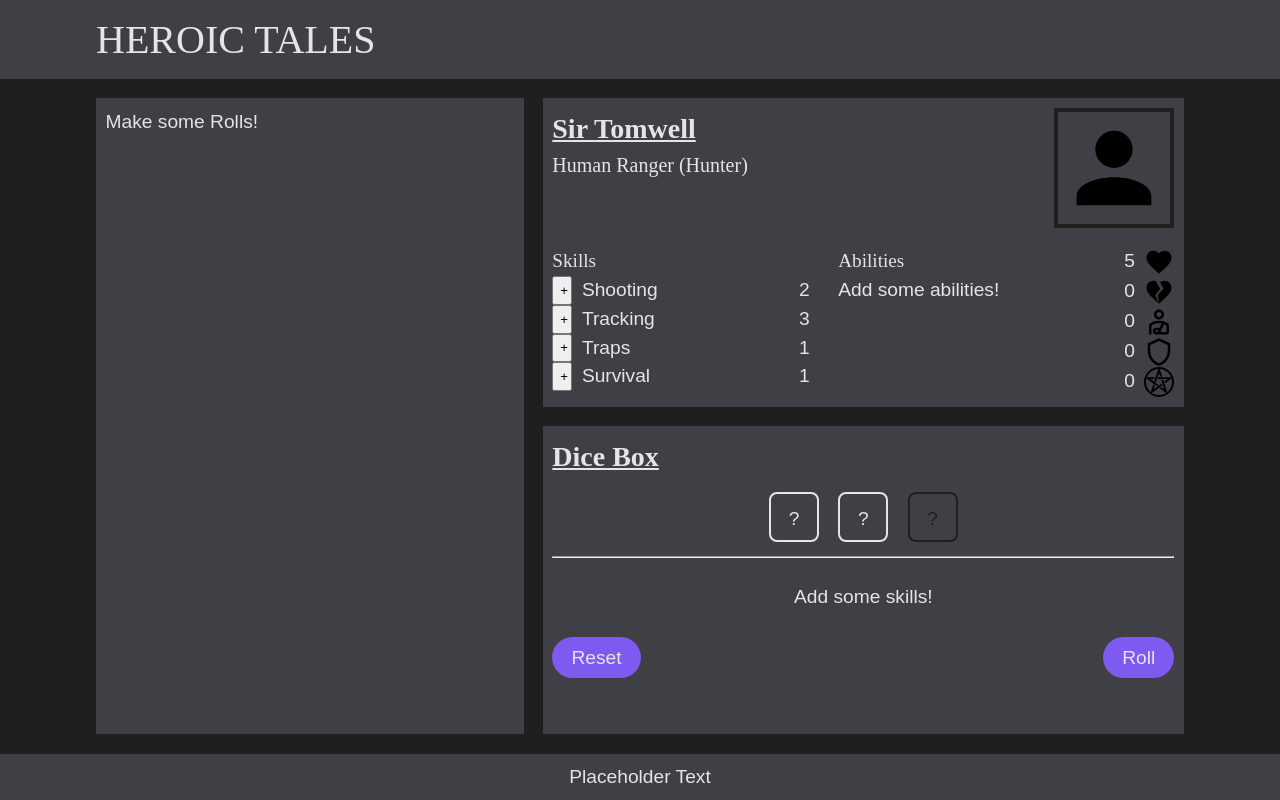
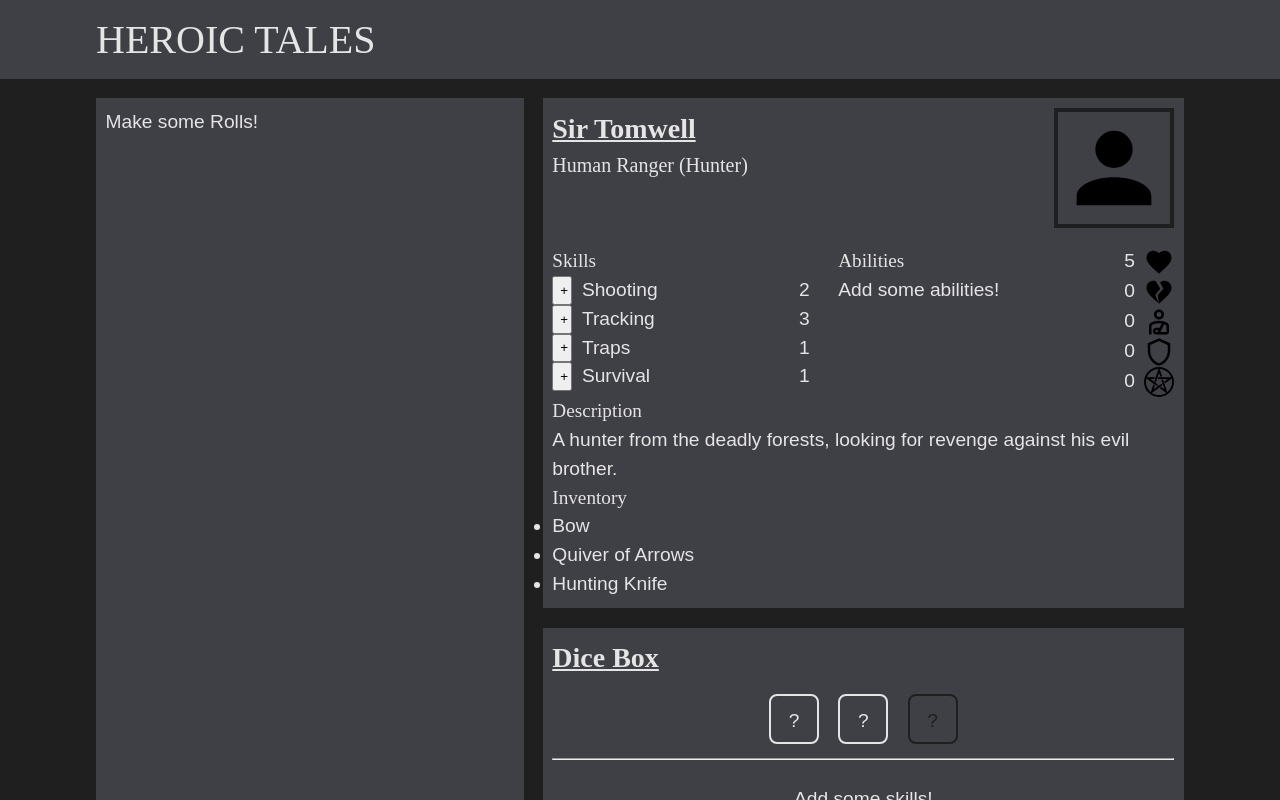
Before and after one commit to gemini-mastiff/heroic-tales-app, a React (Vite) app: page / in a window 1280 px wide. Shown: the top 800 px of the page. Built offline with nearby package versions, Linux system fonts and the light colour scheme; a web font is replaced by a local one.

Commit message:
feat: add section for description and inventory

```diff
--- a/src/components/CharSheet.jsx
+++ b/src/components/CharSheet.jsx
@@ -74,6 +74,22 @@ export default function CharSheet({ char, handleSkill, skillTotal }) {
           </CharNumRow>
         </CharNums>
       </CharStats>
+      <CharInfo>
+        {char.desc && (
+          <CharDesc>
+            <CharHeading>Description</CharHeading>
+            <p>{char.desc}</p>
+          </CharDesc>
+        )}
+        <CharInv>
+          <CharHeading>Inventory</CharHeading>
+          <ul>
+            {char.inventory.map((item) => {
+              return <li>{item}</li>;
+            })}
+          </ul>
+        </CharInv>
+      </CharInfo>
     </CharSheetStyled>
   );
 }
@@ -145,3 +161,9 @@ const CharNumRow = styled.div`
 const NumIcon = styled.img`
   width: 30px;
 `;
+
+const CharInfo = styled.div``;
+
+const CharDesc = styled.div``;
+
+const CharInv = styled.div``;
```
